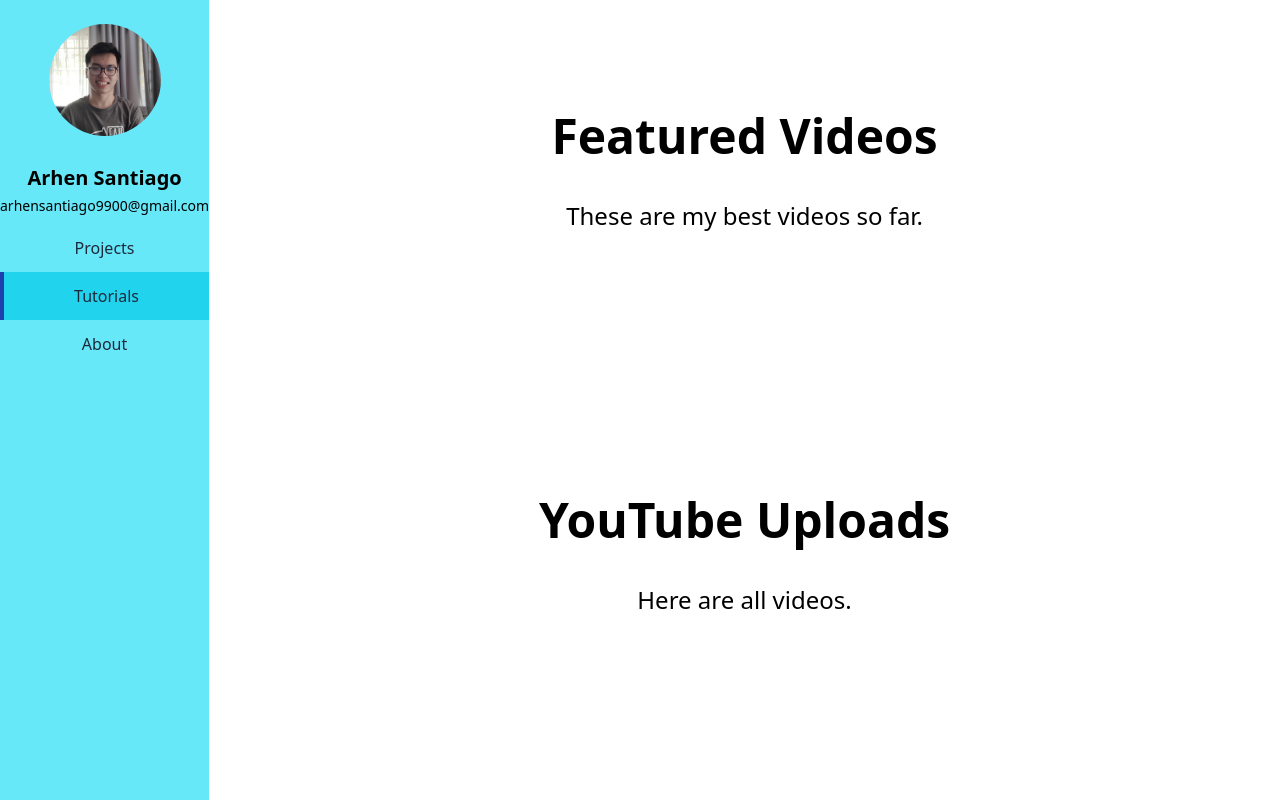
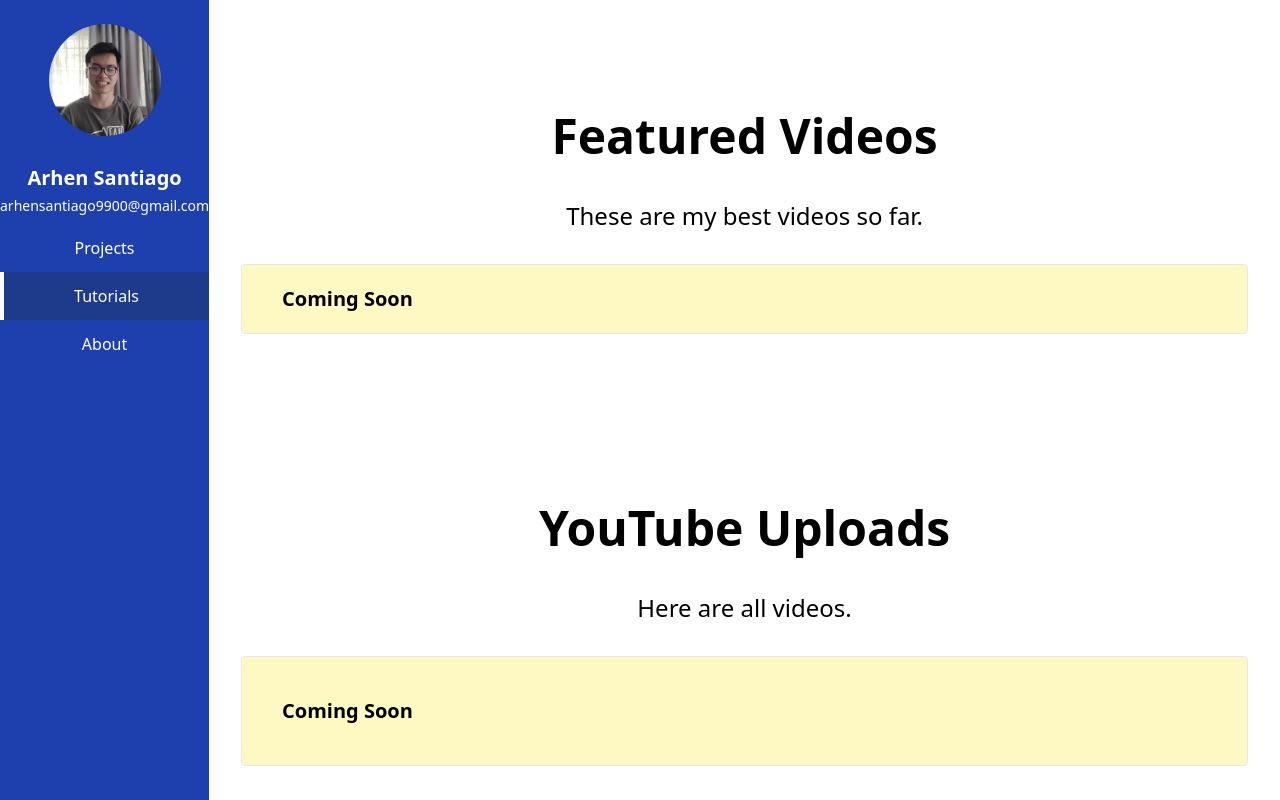
Before and after one commit to rhen99/cv, a React (Vite) app: page /tutorials in a window 1280 px wide. Built offline with nearby package versions, Linux system fonts and the light colour scheme.

Commit message:
change nav color and add coming soon prompt I made small changes to the Navigation.jsx and everything in the pages directory

```diff
--- a/src/components/Navigation.jsx
+++ b/src/components/Navigation.jsx
@@ -3,7 +3,7 @@ import me from "../assets/me.png";
 function Navigation({ isOpen, setIsOpen }) {
   return (
     <div
-      className={`transition-transform duration-500 z-10 bg-cyan-300 fixed w-2/4 h-dvh ${
+      className={`transition-transform duration-500 z-10 bg-blue-800 fixed w-2/4 h-dvh ${
         !isOpen ? "-translate-x-full" : ""
       } lg:w-4/12 lg:static lg:translate-x-0 xl:w-2/12 xl:static`}
     >
@@ -14,50 +14,54 @@ function Navigation({ isOpen, setIsOpen }) {
           alt="my face"
         />
       </div>
-      <h1 className="text-center py-1 font-bold text-xl">Arhen Santiago</h1>
-      <p className="text-center text-sm">arhensantiago9900@gmail.com</p>
+      <h1 className="text-center py-1 font-bold text-xl text-white">
+        Arhen Santiago
+      </h1>
+      <p className="text-center text-sm text-white">
+        arhensantiago9900@gmail.com
+      </p>
       <div>
         <ul className="list-none pt-4 lg:pt-2">
-          <li className="hover:bg-cyan-400">
+          <li className="hover:bg-blue-900">
             <NavLink
               to="/projects"
               onClick={() => setIsOpen(false)}
               className={({ isActive, isPending }) =>
                 isPending
-                  ? "text-slate-800 block px-5 py-3 text-center"
+                  ? "text-white block px-5 py-3 text-center"
                   : isActive
-                  ? "bg-cyan-400 border-l-4 border-blue-800 text-slate-800 block px-5 py-3 text-center"
-                  : "text-slate-800 block px-5 py-3 text-center"
+                  ? "bg-blue-900 border-l-4 border-white text-white block px-5 py-3 text-center"
+                  : "text-white block px-5 py-3 text-center"
               }
             >
               Projects
             </NavLink>
           </li>
-          <li className="hover:bg-cyan-400">
+          <li className="hover:bg-blue-900">
             <NavLink
               onClick={() => setIsOpen(false)}
               to="/tutorials"
               className={({ isActive, isPending }) =>
                 isPending
-                  ? "text-slate-800 block px-5 py-3 text-center"
+                  ? "text-white block px-5 py-3 text-center"
                   : isActive
-                  ? "bg-cyan-400 border-l-4 border-blue-800 text-slate-800 block px-5 py-3 text-center"
-                  : "text-slate-800 block px-5 py-3 text-center"
+                  ? "bg-blue-900 border-l-4 border-white text-white block px-5 py-3 text-center"
+                  : "text-white block px-5 py-3 text-center"
               }
             >
               Tutorials
             </NavLink>
           </li>
-          <li className="hover:bg-cyan-400">
+          <li className="hover:bg-blue-900">
             <NavLink
               onClick={() => setIsOpen(false)}
               to="/about"
               className={({ isActive, isPending }) =>
                 isPending
-                  ? "text-slate-800 block px-5 py-3 text-center"
+                  ? "text-white block px-5 py-3 text-center"
                   : isActive
-                  ? "bg-cyan-400 border-l-4 border-blue-800 text-slate-800 block px-5 py-3 text-center"
-                  : "text-slate-800 block px-5 py-3 text-center"
+                  ? "bg-blue-900 border-l-4 border-white text-white block px-5 py-3 text-center"
+                  : "text-white block px-5 py-3 text-center"
               }
             >
               About
@@ -68,5 +72,4 @@ function Navigation({ isOpen, setIsOpen }) {
     </div>
   );
 }
-
 export default Navigation;
--- a/src/pages/About.jsx
+++ b/src/pages/About.jsx
@@ -32,13 +32,21 @@ function About() {
         <h1 className="text-3xl lg:text-5xl lg:pb-10 font-bold pb-5">
           Best Videos
         </h1>
-        <div className="min-h-40"></div>
+        <div className="min-h-40">
+          <h3 className="text-xl font-bold bg-yellow-100 border px-10 py-5 rounded">
+            Coming Soon
+          </h3>
+        </div>
       </section>
       <section className="py-10 min-h-96">
         <h1 className="text-3xl lg:text-5xl lg:pb-10 font-bold pb-5">
           Project Showcase
         </h1>
-        <div className="min-h-40"></div>
+        <div className="min-h-40">
+          <h3 className="text-xl font-bold bg-yellow-100 border px-10 py-5 rounded">
+            Coming Soon
+          </h3>
+        </div>
       </section>
     </main>
   );
--- a/src/pages/Projects.jsx
+++ b/src/pages/Projects.jsx
@@ -19,6 +19,11 @@ function Projects() {
           Featured Projects
         </h1>
         <p className="text-2xl pb-8">Here's where the big boys are gonna go.</p>
+        <div className="min-h-40">
+          <h3 className="text-xl font-bold bg-yellow-100 border px-10 py-5 rounded text-start">
+            Coming Soon
+          </h3>
+        </div>
       </section>
       <section className="py-10 min-h-96">
         <h1 className="text-3xl lg:text-5xl lg:pb-10 font-bold">
--- a/src/pages/Tutorials.jsx
+++ b/src/pages/Tutorials.jsx
@@ -6,12 +6,22 @@ function Tutorials() {
           Featured Videos
         </h1>
         <p className="text-2xl pb-8">These are my best videos so far.</p>
+        <div className="min-h-40">
+          <h3 className="text-xl text-start font-bold bg-yellow-100 border px-10 py-5 rounded">
+            Coming Soon
+          </h3>
+        </div>
       </section>
       <section className="py-10 min-h-96">
         <h1 className="text-3xl lg:text-5xl lg:pb-10 font-bold">
           YouTube Uploads
         </h1>
         <p className="text-2xl pb-8">Here are all videos.</p>
+        <div className="min-h-40">
+          <h3 className="text-xl text-start font-bold bg-yellow-100 border p-10 rounded">
+            Coming Soon
+          </h3>
+        </div>
       </section>
     </main>
   );
```
